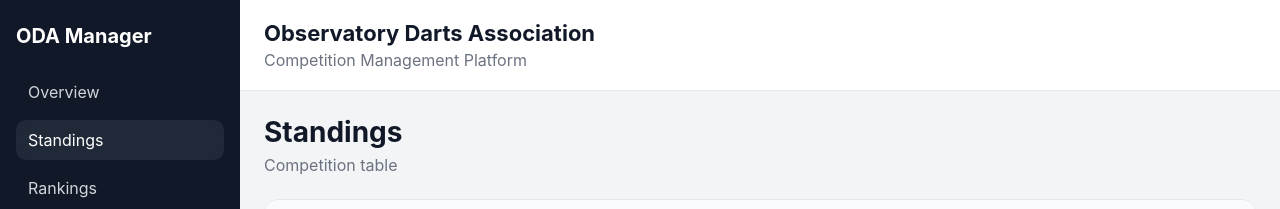
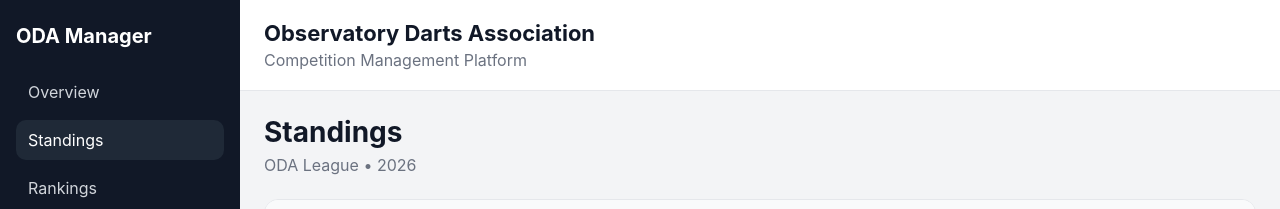
Before and after one commit to jakes007/ODA, a React app in the folder frontend/: page /competition/standings in a window 1280 px wide. Shown: the top 209 px of the page. Built offline with nearby package versions, Linux system fonts and the light colour scheme; the HTML template or start-up script is replaced by a standard one.

Commit message:
Connected standings page to structured data adapter

```diff
--- a/frontend/src/data/realData.js
+++ b/frontend/src/data/realData.js
@@ -1,5 +1,3 @@
-// TEMP bridge (simulates backend output)
-
 export function getCompetitionOverview() {
   return {
     competition: {
@@ -42,3 +40,51 @@ export function getCompetitionOverview() {
     ]
   };
 }
+
+export function getCompetitionStandings() {
+  return {
+    competition: {
+      name: 'ODA League',
+      season: '2026',
+      status: 'active'
+    },
+    standings: [
+      {
+        teamId: 'team_a',
+        teamName: 'Observatory A',
+        played: 2,
+        won: 1,
+        drawn: 1,
+        lost: 0,
+        pointsFor: 7,
+        pointsAgainst: 6,
+        difference: 1,
+        leaguePoints: 3
+      },
+      {
+        teamId: 'team_b',
+        teamName: 'Observatory B',
+        played: 2,
+        won: 1,
+        drawn: 0,
+        lost: 1,
+        pointsFor: 8,
+        pointsAgainst: 6,
+        difference: 2,
+        leaguePoints: 2
+      },
+      {
+        teamId: 'team_c',
+        teamName: 'Observatory C',
+        played: 2,
+        won: 0,
+        drawn: 1,
+        lost: 1,
+        pointsFor: 5,
+        pointsAgainst: 8,
+        difference: -3,
+        leaguePoints: 1
+      }
+    ]
+  };
+}
--- a/frontend/src/pages/StandingsPage.jsx
+++ b/frontend/src/pages/StandingsPage.jsx
@@ -1,9 +1,9 @@
 import PageHeader from '../components/common/PageHeader';
 import DataTable from '../components/tables/DataTable';
-import { standingsRows } from '../data/mockCompetitionData';
+import { getCompetitionStandings } from '../data/realData';
 
 const columns = [
-  { key: 'position', label: '#' , render: (_, index) => index + 1 },
+  { key: 'position', label: '#', render: (_, index) => index + 1 },
   { key: 'teamName', label: 'Team' },
   { key: 'played', label: 'P' },
   { key: 'won', label: 'W' },
@@ -16,13 +16,15 @@ const columns = [
 ];
 
 export default function StandingsPage() {
+  const data = getCompetitionStandings();
+
   return (
     <div className="page-stack">
       <PageHeader
         title="Standings"
-        subtitle="Competition table"
+        subtitle={`${data.competition.name} • ${data.competition.season}`}
       />
-      <DataTable columns={columns} rows={standingsRows} />
+      <DataTable columns={columns} rows={data.standings} />
     </div>
   );
 }
```
Lines whose indentation alone changed are shown as unchanged.
